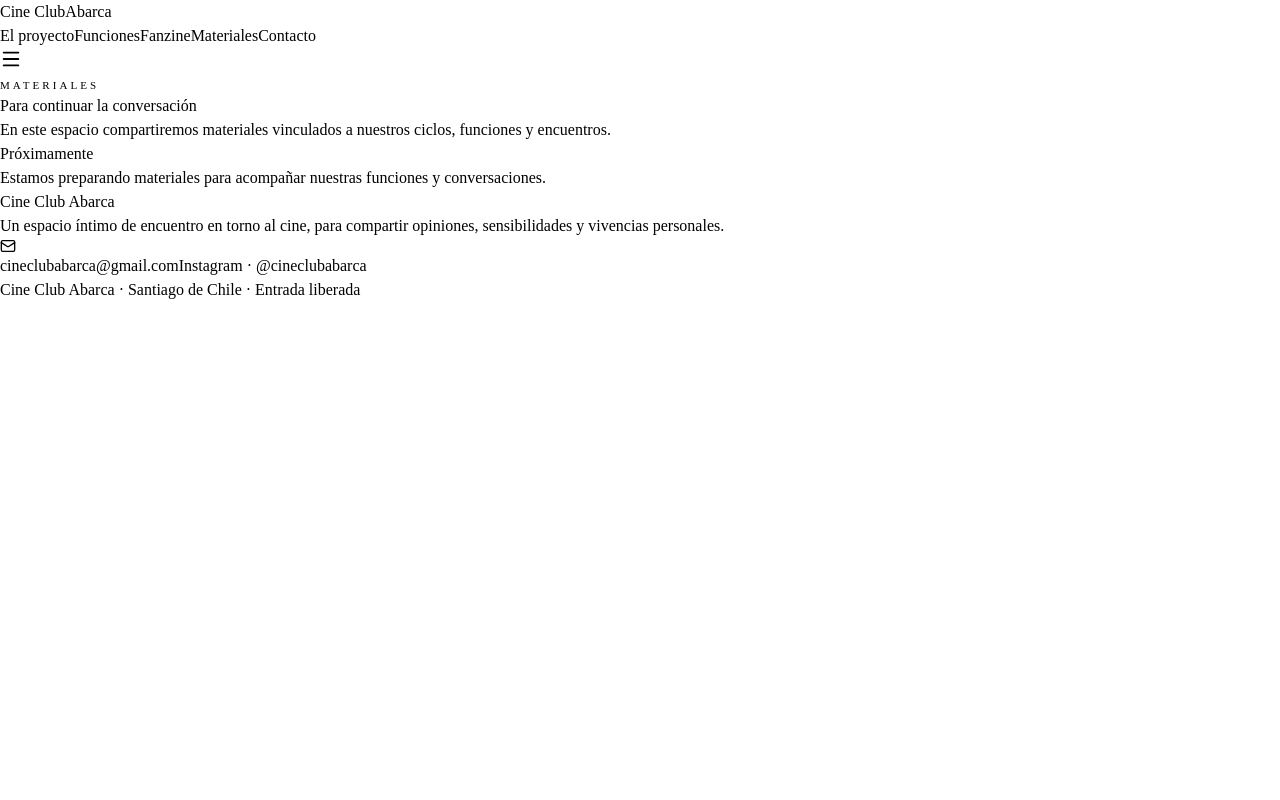
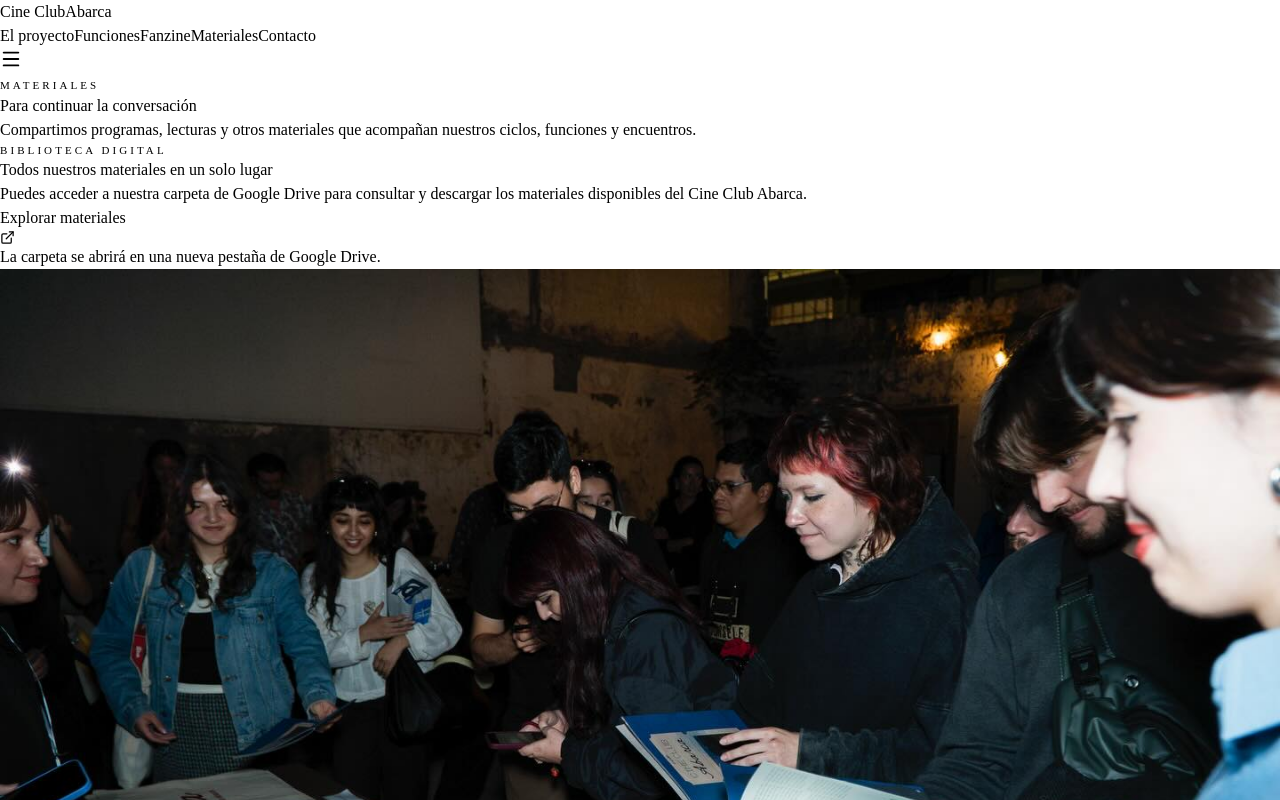
Before and after one commit to kamancini/CineClubAbarca, a React (Vite) app: page /materiales in a window 1280 px wide. Shown: the top 800 px of the page. Built offline with nearby package versions, Linux system fonts and the light colour scheme.

Commit message:
Conecta materiales con Google Drive

```diff
--- a/src/pages/Materiales.tsx
+++ b/src/pages/Materiales.tsx
@@ -1,13 +1,13 @@
-import { Download } from "lucide-react";
+import { ExternalLink } from "lucide-react";
 import Header from "../components/Header";
 import Footer from "../components/Footer";
-import { materiales } from "../data/materiales";
 
 const Materiales = () => (
   <div className="min-h-screen bg-background">
     <Header />
 
     <main>
+      {/* Encabezado */}
       <section className="px-6 md:px-10 py-20 md:py-28 border-b border-border">
         <div className="max-w-6xl mx-auto">
           <p className="eyebrow">Materiales</p>
@@ -17,59 +17,48 @@ const Materiales = () => (
           </h1>
 
           <p className="font-sans text-lg md:text-xl text-muted-foreground mt-7 max-w-3xl leading-relaxed">
-            En este espacio compartiremos materiales vinculados a nuestros
-            ciclos, funciones y encuentros.
+            Compartimos programas, lecturas y otros materiales que acompañan
+            nuestros ciclos, funciones y encuentros.
           </p>
         </div>
       </section>
 
+      {/* Materiales + imagen */}
       <section className="px-6 md:px-10 py-20 md:py-28">
-        <div className="max-w-4xl mx-auto">
-          {materiales.length === 0 ? (
-            <div className="border border-border p-8 md:p-12 text-center">
-              <p className="font-serif text-3xl text-paper">
-                Próximamente
-              </p>
+        <div className="max-w-6xl mx-auto grid grid-cols-1 md:grid-cols-2 gap-14 items-center">
+          <div>
+            <p className="eyebrow">Biblioteca digital</p>
 
-              <p className="font-sans text-sm text-muted-foreground mt-4 max-w-lg mx-auto leading-relaxed">
-                Estamos preparando materiales para acompañar nuestras funciones
-                y conversaciones.
-              </p>
-            </div>
-          ) : (
-            <div className="divide-y divide-border border-y border-border">
-              {materiales.map((material) => (
-                <article
-                  key={material.id}
-                  className="flex flex-col sm:flex-row sm:items-center justify-between gap-6 py-8"
-                >
-                  <div>
-                    <h2 className="font-serif text-2xl md:text-3xl text-paper">
-                      {material.titulo}
-                    </h2>
+            <h2 className="font-serif text-4xl md:text-5xl text-paper mt-4 leading-tight">
+              Todos nuestros materiales en un solo lugar
+            </h2>
 
-                    <p className="font-sans text-sm text-muted-foreground mt-3 max-w-xl leading-relaxed">
-                      {material.descripcion}
-                    </p>
+            <p className="font-sans text-base text-muted-foreground mt-6 leading-relaxed max-w-xl">
+              Puedes acceder a nuestra carpeta de Google Drive para consultar y
+              descargar los materiales disponibles del Cine Club Abarca.
+            </p>
 
-                    <p className="font-sans text-[11px] uppercase tracking-[0.18em] text-muted-foreground mt-3">
-                      {material.formato}
-                    </p>
-                  </div>
+            <a
+              href="https://drive.google.com/drive/folders/1MiknBBE_hYdrKLfV8ydDCtJ0ZLBfsaYU?usp=sharing"
+              target="_blank"
+              rel="noopener noreferrer"
+              className="inline-flex items-center gap-2 mt-8 bg-ochre text-ink px-8 py-4 font-sans text-[11px] tracking-[0.2em] uppercase hover:bg-ochre-soft transition-colors"
+            >
+              Explorar materiales
+              <ExternalLink size={15} />
+            </a>
 
-                  <a
-                    href={material.archivo}
-                    target="_blank"
-                    rel="noopener noreferrer"
-                    className="inline-flex items-center justify-center gap-2 shrink-0 border border-ochre text-ochre px-6 py-3 font-sans text-[11px] tracking-[0.2em] uppercase hover:bg-ochre hover:text-ink transition-colors"
-                  >
-                    <Download size={15} />
-                    Descargar
-                  </a>
-                </article>
-              ))}
-            </div>
-          )}
+            <p className="font-sans text-xs text-muted-foreground mt-4">
+              La carpeta se abrirá en una nueva pestaña de Google Drive.
+            </p>
+          </div>
+
+          <img
+            src="/images/fanzine-encuentro.jpg"
+            alt="Publicaciones y materiales compartidos durante una actividad de Cine Club Abarca"
+            className="w-full aspect-[4/3] object-cover"
+            loading="lazy"
+          />
         </div>
       </section>
     </main>
```
